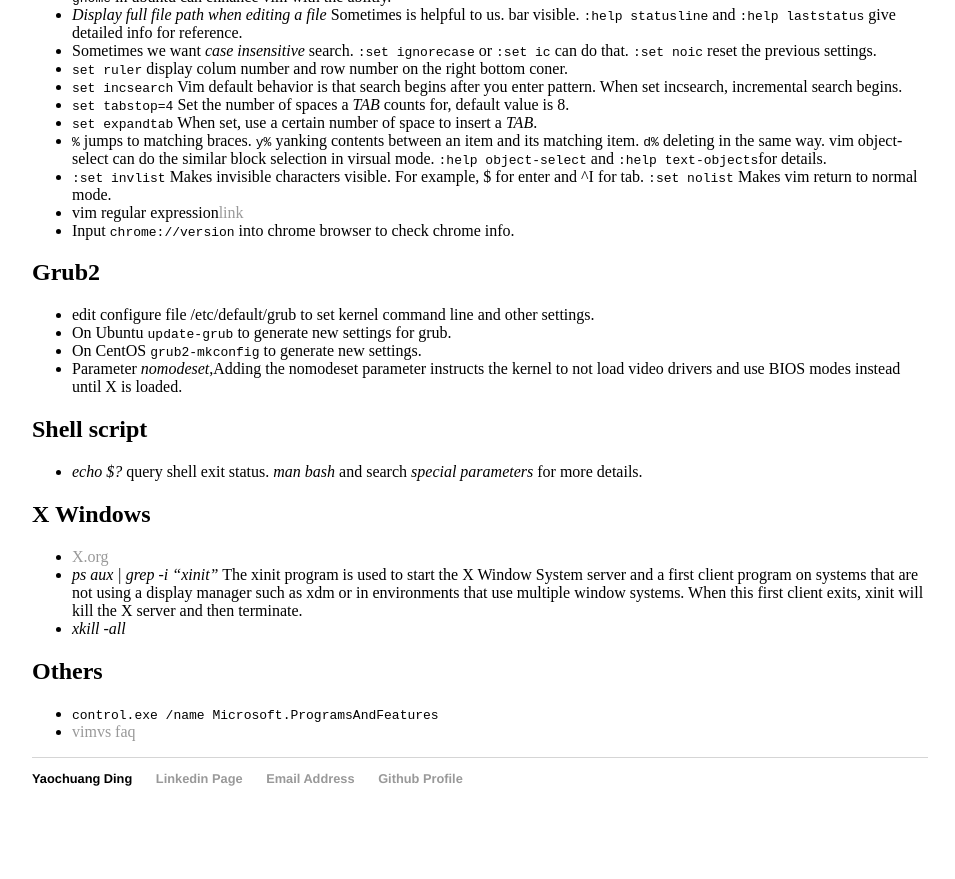
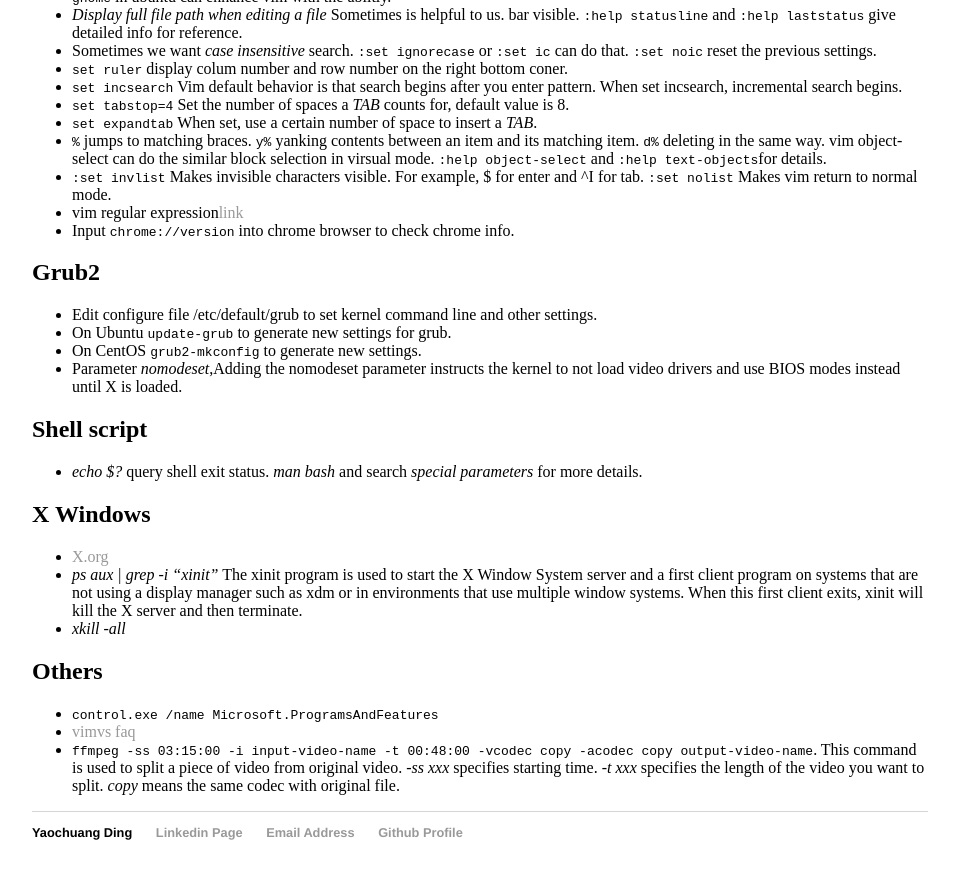
Before and after one commit to ychding11/ychding11.github.io, a Jekyll site: the page built from _posts/2015-03-16-Useful-Linux-Command.md, in a window 1280 px wide and 900 px high, scrolled down 1357 px. Shown: the top 879 px of the window, without its empty margins (160-1115 px from the left). Built offline with Jekyll 4.4.1, drawn with Linux system fonts in a browser that asks for light colours; before the commit the page ends 2203 px from its top, so only the background shows below that.

Commit message:
add ffmpeg command for split video.

```diff
--- a/_posts/2015-03-16-Useful-Linux-Command.md
+++ b/_posts/2015-03-16-Useful-Linux-Command.md
@@ -98,7 +98,7 @@
 
 ## Grub2
 
-- edit configure file /etc/default/grub to set kernel command line and other settings.
+- Edit configure file /etc/default/grub to set kernel command line and other settings.
 - On Ubuntu `update-grub` to generate new settings for grub.
 - On CentOS `grub2-mkconfig` to generate new settings.
 - Parameter *nomodeset*,Adding the nomodeset parameter instructs the kernel to not load video drivers and use BIOS modes instead until X is loaded.
@@ -119,3 +119,4 @@
 
 - `control.exe /name Microsoft.ProgramsAndFeatures`
 - [vimvs faq](https://github.com/jaredpar/VsVim/wiki/faq)
+- `ffmpeg -ss 03:15:00 -i input-video-name -t 00:48:00 -vcodec copy -acodec copy output-video-name`. This command is used to split a piece of video from original video. *-ss xxx* specifies starting time. *-t xxx* specifies the length of the video you want to split. *copy* means the same codec with original file.
```
